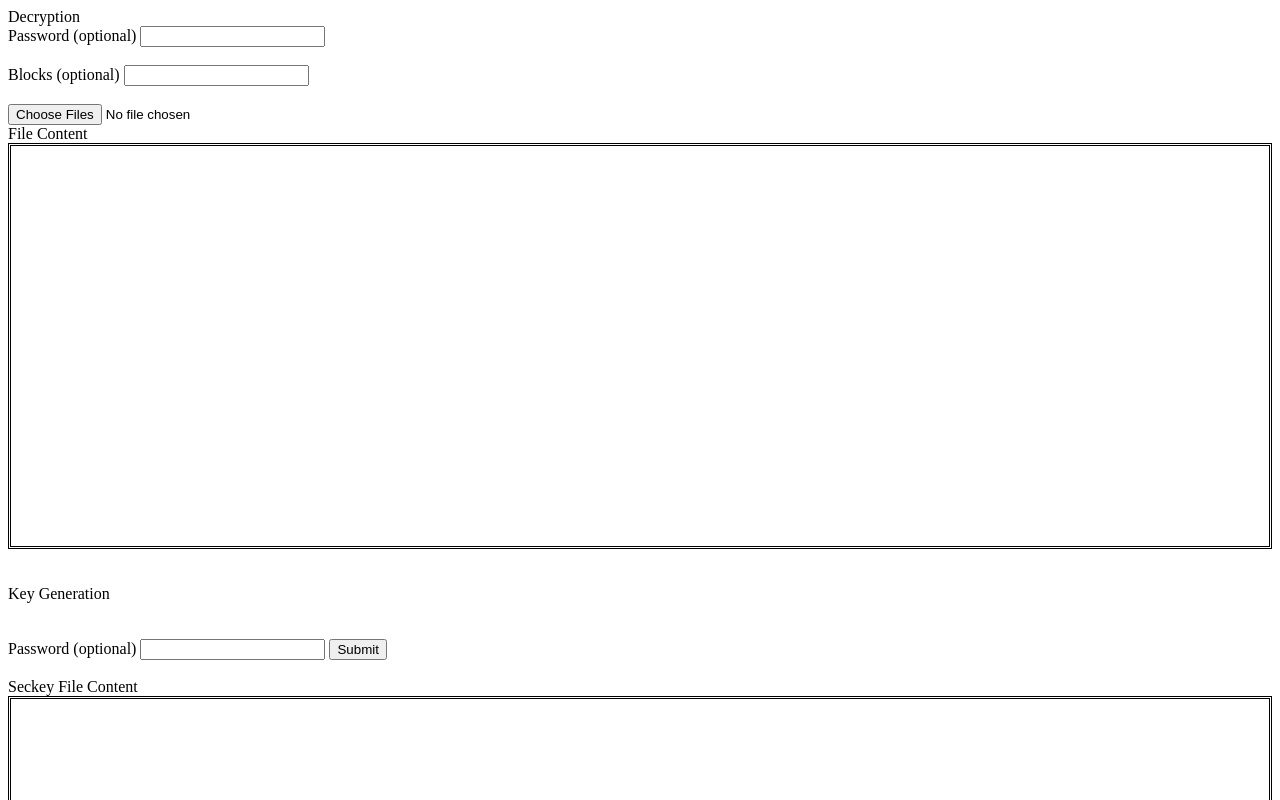
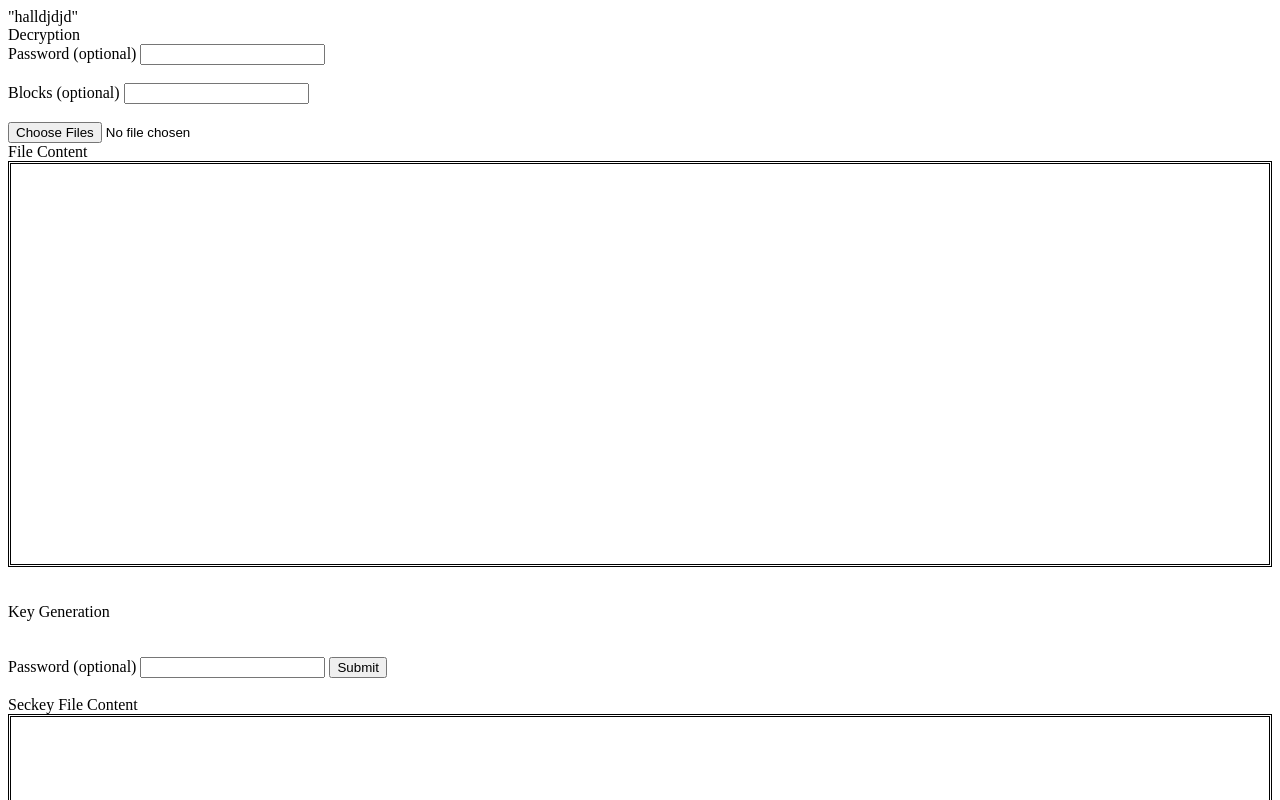
Before and after one commit to fathelen/fathelen.github.io, a plain HTML site: page index.html in a window 1280 px wide. Shown: the top 800 px of the page. Drawn offline with Linux system fonts and the light colour scheme.

Commit message:
layout test

```diff
--- a/index.html
+++ b/index.html
@@ -34,6 +34,7 @@
 
 </style>
 <head>
+  "halldjdjd"
   <meta charset="utf-8" />
   <title>Getting Started</title>
 </head>
```
